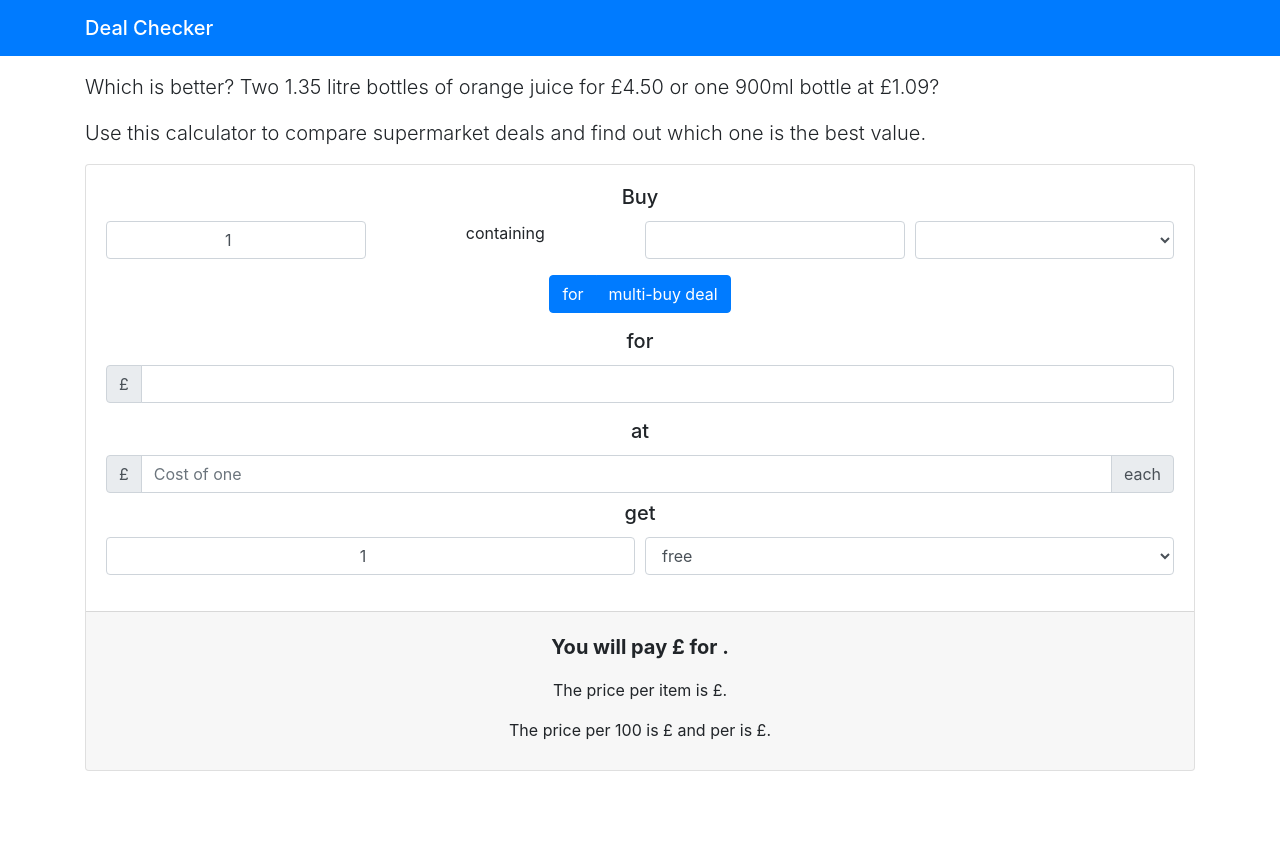
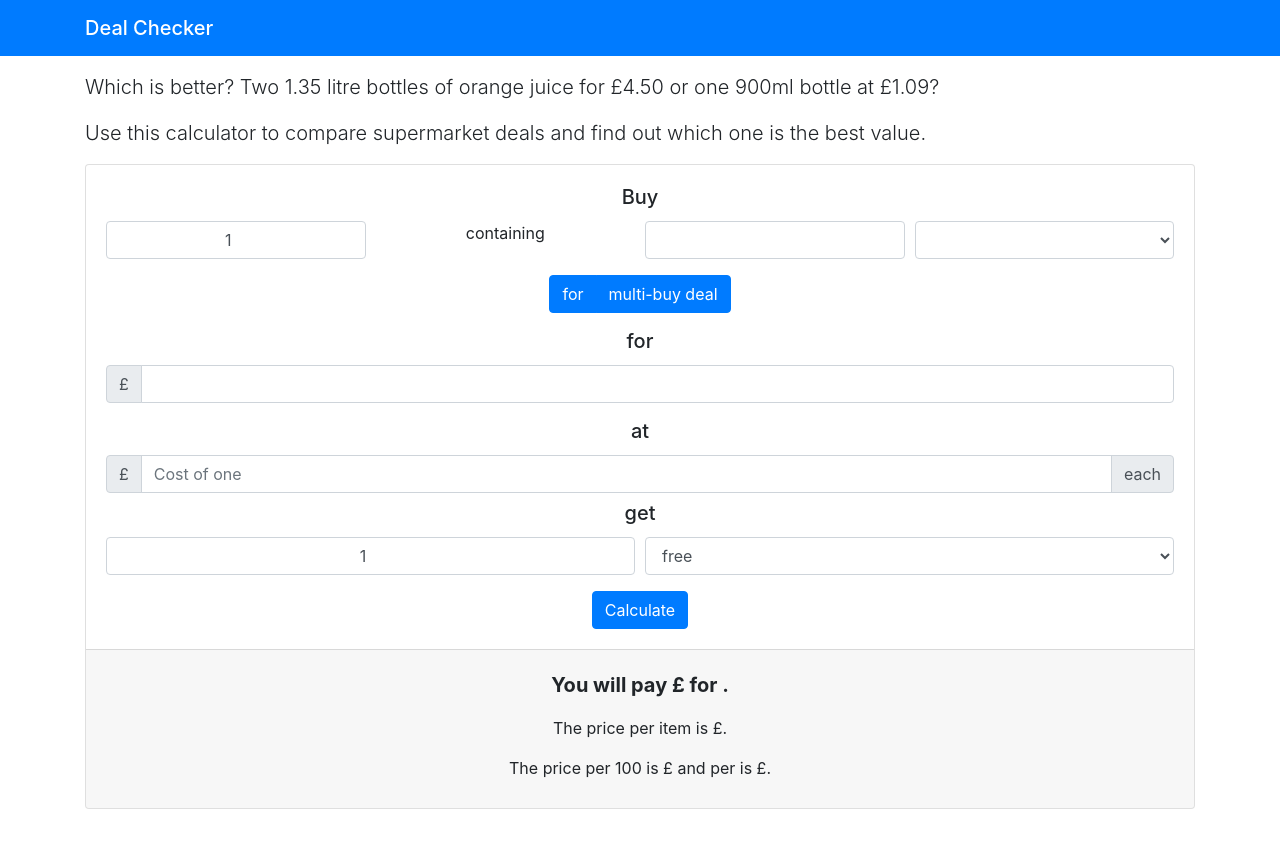
Before and after one commit to fudgeapps/fidgeapps.github.io, a Jekyll site: the page built from deal-checker.html, in a window 1280 px wide. Shown: the top 848 px of the page. Built offline with Jekyll 4.4.1, drawn with Linux system fonts in a browser that asks for light colours.

Commit message:
Add Calculate button

```diff
--- a/deal-checker.html
+++ b/deal-checker.html
@@ -155,7 +155,7 @@ title: Deal Checker - Compare supermarket deals to get the best value
             <p class="lead">Which is better? Two 1.35 litre bottles of orange juice for &pound;4.50 or one 900ml bottle at &pound;1.09?</p>
             <p class="lead">Use this calculator to compare supermarket deals and find out which one is the best value.</p>
 
-            <div class="card" data-bind="foreach: deals, visible: deals().length > 0">
+            <div class="card mb-2" data-bind="foreach: deals, visible: deals().length > 0">
                 <div class="card-body text-center">
                     <h5 class="card-title">Buy</h5>
 
@@ -163,7 +163,7 @@ title: Deal Checker - Compare supermarket deals to get the best value
                         <div class="col">
                             <input type="number" class="form-control text-center" step="1" min="0" value="1" name="stdQty" data-bind="value: stdQty" required>
                         </div>
-                        <div class="col">
+                        <div class="col text-nowrap">
                             containing
                         </div>
                         <div class="col">
@@ -238,6 +238,13 @@ title: Deal Checker - Compare supermarket deals to get the best value
                             </div>
                         </div>
                     </div>
+
+                    <div data-bind="visible: deal() > 0" class="form-group form-row mb-0">
+                        <div class="col text-center">
+                            <button class="btn btn-primary">Calculate</button>
+                        </div>
+                    </div>
+
                 </div>
 
                 <div class="card-footer text-center" data-bind="visible: dealText() != '' && totalPrice() > 0">
```
